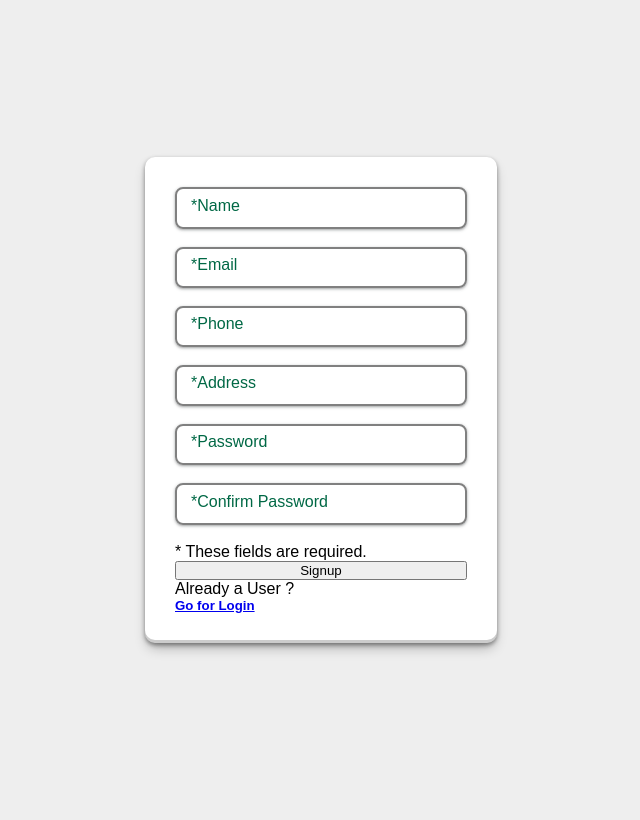
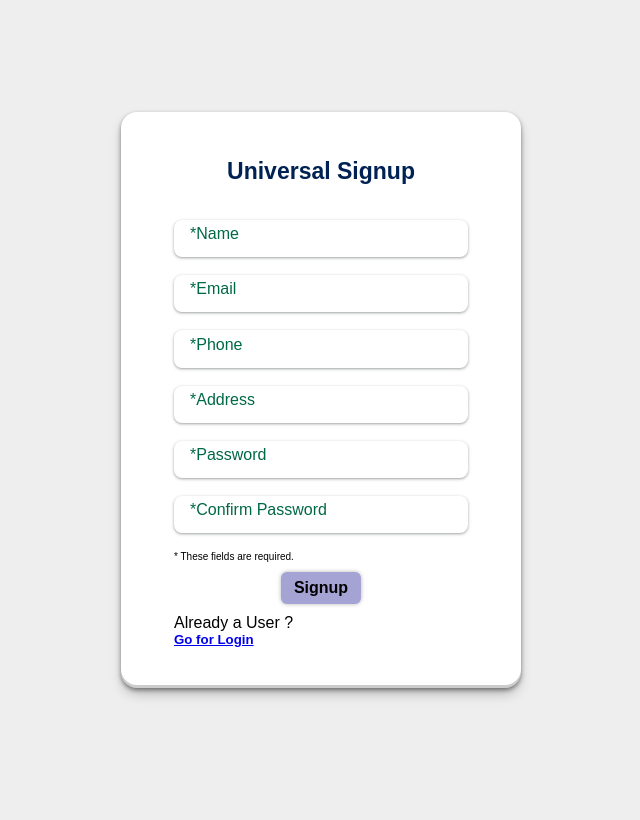
Before and after one commit to ankitpakhale/DjangoQueries, a Django app: page /singup/ in a window 1280 px wide. Shown: the whole page, without its empty margins (319-959 px from the left). Before the commit the page ends 653 px from the top, so only its background shows below. Run offline with Django 4.2, Linux system fonts and the light colour scheme; some web fonts are replaced.

Commit message:
auth in progress

```diff
--- a/authentication/templates/signup.html
+++ b/authentication/templates/signup.html
@@ -38,39 +38,43 @@
             background-color: #5F7464; */
         }
 
+        .main {
+            background-color: #FFFFFF;
+            width: 400px;
+            height: auto;
+            padding: 6px 13px;
+            margin: 7em auto;
+            border-radius: 1rem;
+
+            /* width: 22rem;
+            height: auto; */
+
+            box-shadow: rgba(0, 0, 0, 0.4) 0px 2px 4px, rgba(0, 0, 0, 0.3) 0px 7px 13px -3px, rgba(0, 0, 0, 0.2) 0px -3px 0px inset;
+        }
+
+        .sign {
+            padding-top: 40px;
+            color: #002153;
+            font-family: 'Ubuntu', sans-serif;
+            font-weight: bold;
+            font-size: 23px;
+        }
+
         .verticalForm {
             display: flex;
             flex-direction: column;
             margin: 5px 10px;
             padding: 30px;
-            box-shadow: rgba(0, 0, 0, 0.4) 0px 2px 4px, rgba(0, 0, 0, 0.3) 0px 7px 13px -3px, rgba(0, 0, 0, 0.2) 0px -3px 0px inset;
-            background-color: #ffffff;
-            border-radius: 10px;
             position: relative;
-            width: 22rem;
-            height: auto;
         }
-
-        /* .verticalForm .type-field {
-            outline: none;
-            border: none;
-            border-radius: 6px;
-            box-shadow: rgba(60, 64, 67, 0.3) 0px 1px 2px 0px, rgba(60, 64, 67, 0.15) 0px 1px 3px 1px;
-            margin: 5px 10px;
-            padding: 10px 20px;
-            width: 18rem;
-            font-size: 18px;
-        }  */
-
-        /* angelina code start */
-
         .verticalForm .form__input {
             /* position: absolute;  */
             top: 0;
             left: 0;
             width: 100%;
             height: 100%;
-            border: 2px solid gray;
+            /* border: 2px solid gray; */
+            border: none;
             border-radius: 0.5rem;
             font-family: inherit;
             font-size: inherit;
@@ -81,13 +85,13 @@
             box-shadow: rgba(60, 64, 67, 0.3) 0px 1px 2px 0px, rgba(60, 64, 67, 0.15) 0px 1px 3px 1px;
         }
 
-        .verticalForm .form__input:hover {
+        /* .verticalForm .form__input:hover {
             border-color: #f80000;
         }
 
         .verticalForm .form__input:focus {
             border-color: #1900a8;
-        }
+        } */
 
         .verticalForm .form__label {
             position: relative;
@@ -111,12 +115,39 @@
 
         }
 
-        /* angelina code end */
+        .type-2 {
+            border-radius: 6px;
+            background-color: #A5A2D4;
+            border: 0;
+            box-shadow: 0 0 4px rgba(0, 0, 0, 0.3);
+            transition: .3s box-shadow;
+            padding: 7px 13px;
+            margin: 10px auto;
+            display: block;
+            width: auto;
+            font-size: 16px;
+            font-weight: 550;
+            transition: all 0.5s ease;
+        }
+
+        .type-2:hover {
+            transition: all 0.5s ease;
+            box-shadow: 5px 5px 5px #D8DDFE;
+            /* border: 1px solid #A5A2D4; */
+        }
+
+        .verticalForm .required {
+            font-size: 10px;
+        }
     </style>
 </head>
 
 <body>
     <div class="container">
+
+        <div class="main">
+
+            <p class="sign" align="center">Universal Signup</p>
 
             <form method="POST" class="verticalForm">
                 {% csrf_token %}
@@ -132,20 +163,20 @@
                     placeholder=" ">
                 <label class="form__label" for="email">*Email</label>
 
-            <input class="form__input" type="number" id="number" name="number" required="required" autocomplete="off"
-                placeholder=" ">
+                <input class="form__input" type="number" id="number" name="number" required="required"
+                    autocomplete="off" placeholder=" ">
                 <label class="form__label" for="number">*Phone</label>
 
-            <input class="form__input" type="text" id="address" name="address" required="required" autocomplete="off"
-                placeholder=" ">
+                <input class="form__input" type="text" id="address" name="address" required="required"
+                    autocomplete="off" placeholder=" ">
                 <label class="form__label" for="address">*Address</label>
 
                 <input class="form__input" type="password" id="password" name="password" required="required"
                     autocomplete="off" placeholder=" ">
                 <label class="form__label" for="password">*Password</label>
 
-            <input class="form__input" type="password" id="confirmPassword" name="confirmPassword" required="required"
-                autocomplete="off" placeholder=" ">
+                <input class="form__input" type="password" id="confirmPassword" name="confirmPassword"
+                    required="required" autocomplete="off" placeholder=" ">
                 <label class="form__label" for="confirmPassword">*Confirm Password</label>
 
                 <p class="required">
@@ -160,6 +191,8 @@
                 </h5>
 
             </form>
+        </div>
+
     </div>
 
 
```
Lines whose indentation alone changed are shown as unchanged.
